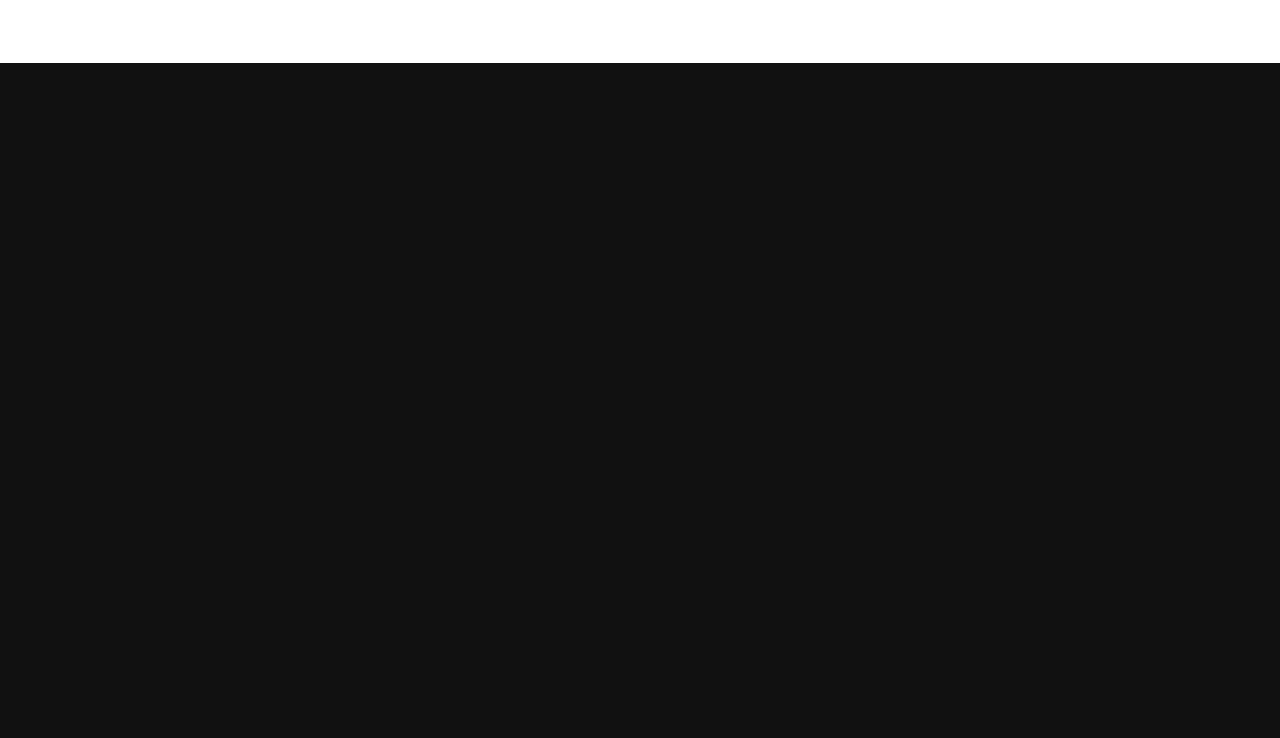
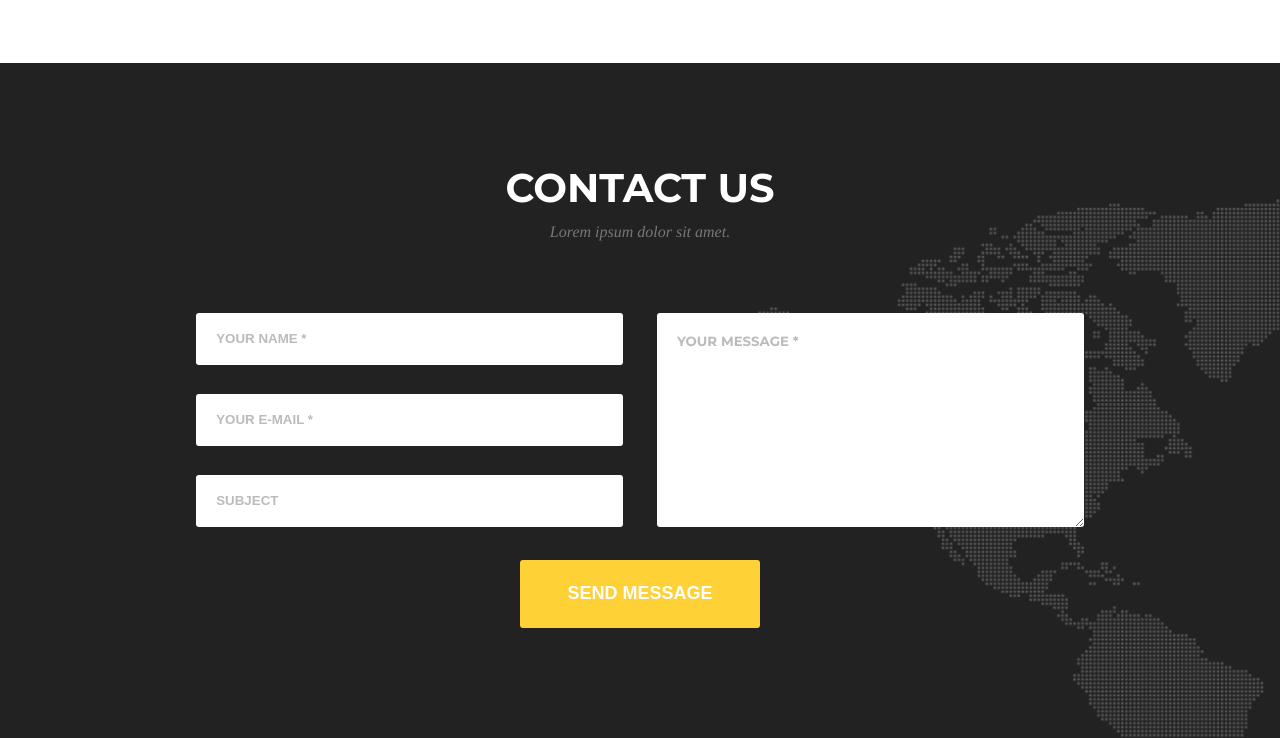
Before and after one commit to NatalGi/SimpleLandingPage, a website: page index.html in a window 1280 px wide. Shown: the part 4949-5687 px from the top of the page. Before the commit the page ends 5012 px from the top, so only its background shows below. Drawn offline with nearby package versions, Linux system fonts and the light colour scheme; a web font is replaced by a local one.

Commit message:
Add contact section

```diff
--- a/index.html
+++ b/index.html
@@ -298,6 +298,29 @@
 		</div>
 	</section>
 
+	<section class="section--contact">
+		<div class="mid-container">
+			<div class="row">
+				<h3>Contact us</h3>
+				<p class="subheading">Lorem ipsum dolor sit amet.</p>
+			</div>
+			<form>
+				<div class="row">
+					<div class="col-md-6">
+						<input name="name" type="text" placeholder="your name *">
+						<input name="email" type="email" placeholder="your e-mail *">
+						<input name="subject" type="text" placeholder="subject">
+					</div>
+					<div class="col-md-6">
+						<textarea name="message" placeholder="your message *"></textarea>
+					</div>
+				</div>
+				<div class="row">
+					<button type="submit">send message</button>
+				</div>
+			</form>
+		</div>
+	</section>
 
 </body>
 </html>
--- a/sass/style.scss
+++ b/sass/style.scss
@@ -568,6 +568,70 @@ button {
 	}
 }
 
+.section--contact {
+	padding-bottom: 110px;
+	background-color: #222222;
+	background-image: url('/images/map.png');
+	background-size: cover;
+	background-position: center;
+
+	@media (max-width: 740px) {
+		padding-bottom: 70px;
+	}
+
+	h3 {
+		color: white;
+	}
+
+	input, textarea {
+		width: 100%;
+		border: 0;
+		border-radius: 3px;
+		margin-bottom: 29px;
+	}
+
+	input {
+		height: 52px;
+		padding: 0 20px;
+
+		&::-webkit-input-placeholder,  { /* Chrome/Opera/Safari */
+			@include placeholder-styles;
+		}
+		&::-moz-placeholder { /* Firefox 19+ */
+			@include placeholder-styles;
+		}
+		&:-ms-input-placeholder { /* IE 10+ */
+			@include placeholder-styles;
+		}
+		&:-moz-placeholder { /* Firefox 18- */
+			@include placeholder-styles;
+		}
+	}
+
+	textarea {
+		min-width: 100%;
+		max-width: 100%;
+		min-height: 214px;
+		max-height: 214px;
+		overflow: auto;
+		padding: 20px;
+		font-family: $heading-font-family;
+
+		&::-webkit-input-placeholder,  { /* Chrome/Opera/Safari */
+			@include placeholder-styles;
+		}
+		&::-moz-placeholder { /* Firefox 19+ */
+			@include placeholder-styles;
+		}
+		&:-ms-input-placeholder { /* IE 10+ */
+			@include placeholder-styles;
+		}
+		&:-moz-placeholder { /* Firefox 18- */
+			@include placeholder-styles;
+		}
+	}
+}
+
 
 .bg {
 	background-color: gray;
```
Also changed, not shown: css/style.css, images/map.png (added), 1 other file.
